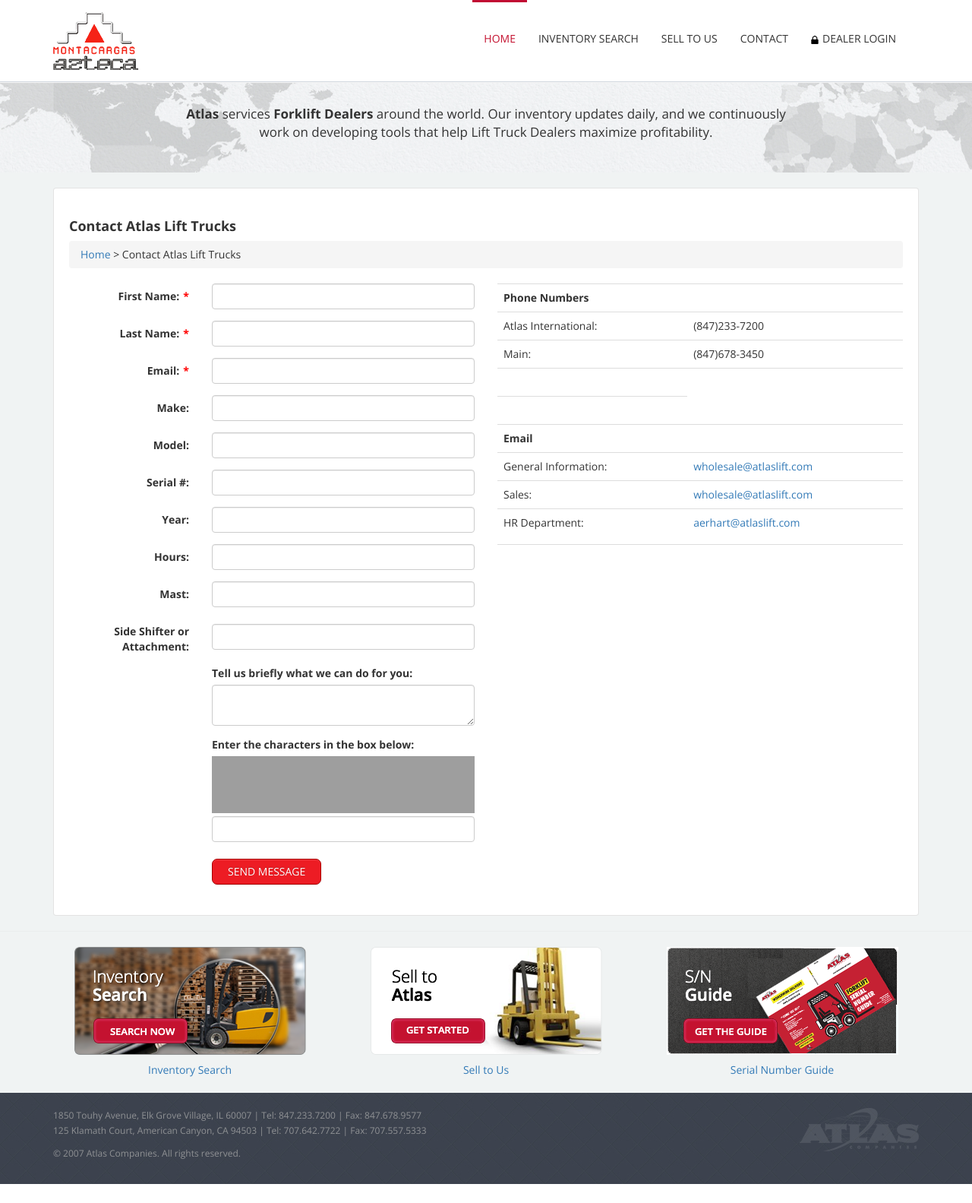
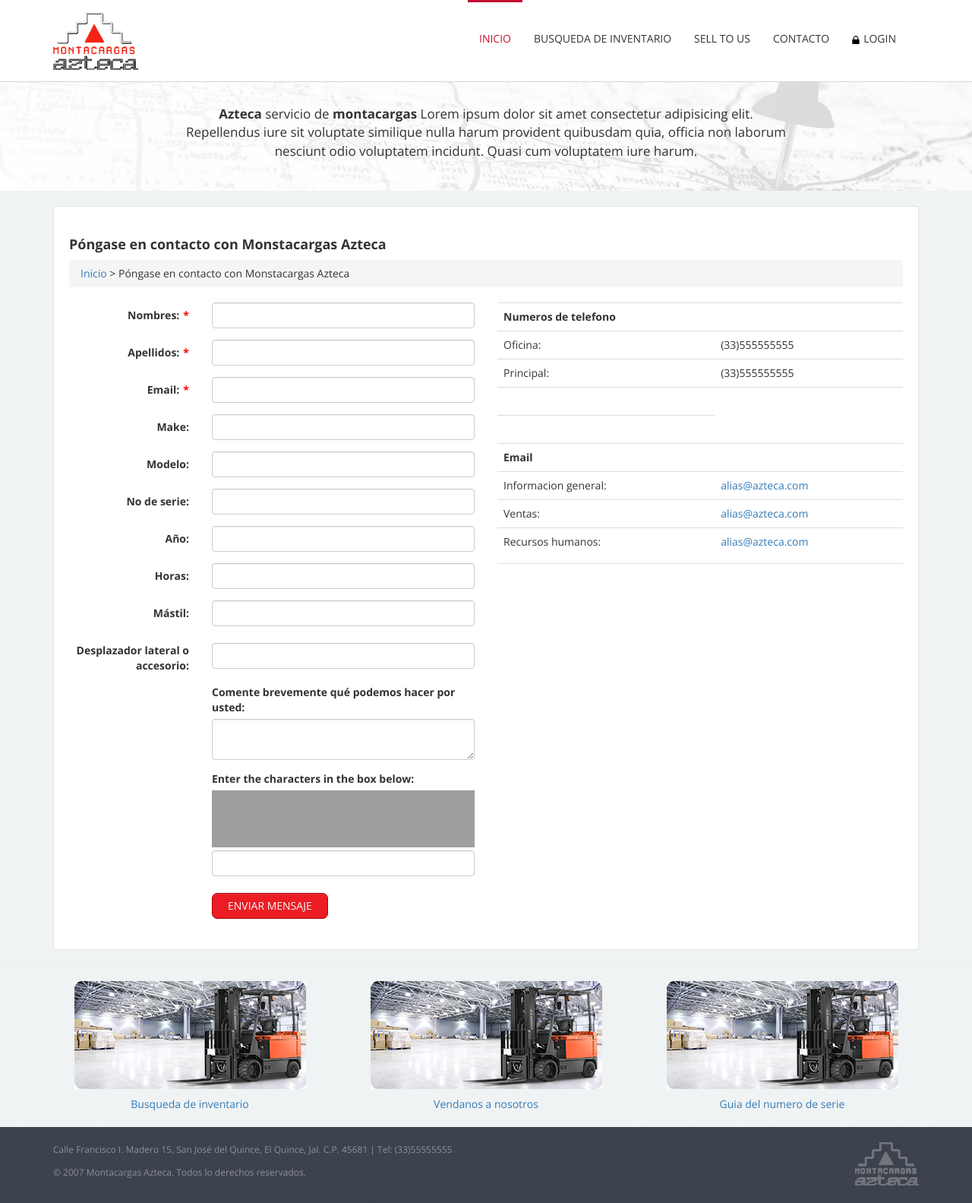
Before and after one commit to DanielVillagran/Montas, a PHP site: page /contact.html in a window 1280 px wide. Shown: the whole page at 76% size. Before the commit the page ends 1558 px from the top, so only its background shows below. Run offline with PHP 8.4, Linux system fonts and the light colour scheme; grey boxes are pictures that could not be loaded.

Commit message:
index contact y sell modificados

```diff
--- a/contact.html
+++ b/contact.html
@@ -48,12 +48,12 @@
 						</div>
 						<div id="navbar" class="navbar-collapse collapse">
 							<ul class="nav navbar-nav pull-right">
-								<li class="active"><a href="index.html">Home</a></li>
-								<li><a href="authenticate/login/index8064.html">Inventory Search</a></li>
+								<li class="active"><a href="index.html">Inicio</a></li>
+								<li><a href="authenticate/login/index8064.html">Busqueda de inventario</a></li>
 								<li><a href="sell.html">Sell to Us</a></li>
-								<li><a href="contact.html">Contact</a></li>
+								<li><a href="contact.html">Contacto</a></li>
 
-									<li class="loginLink"><a href="authenticate/login/index.html"><span><img src="include/images/secureicon.png" /></span>Dealer Login</a></li>
+									<li class="loginLink"><a href="authenticate/login/index.html"><span><img src="include/images/secureicon.png" /></span>Login</a></li>
 
 							</ul>
 						</div>
@@ -63,7 +63,7 @@
 
 			<div class="midBar">
 				<div class="container">
-					<p><strong>Atlas</strong> services <strong>Forklift Dealers</strong> around the world. Our inventory updates daily, and we continuously work on developing tools that help Lift Truck Dealers maximize profitability.</p>
+					<p><strong>Azteca</strong> servicio de <strong>montacargas</strong> Lorem ipsum dolor sit amet consectetur adipisicing elit. Repellendus iure sit voluptate similique nulla harum provident quibusdam quia, officia non laborum nesciunt odio voluptatem incidunt. Quasi cum voluptatem iure harum.</p>
 				</div>
 			</div>
 
@@ -75,11 +75,11 @@
 
 								<div class="col-sm-12">
 
-		<h1 class="pageTitle">Contact Atlas Lift Trucks</h1>
+		<h1 class="pageTitle">Póngase en contacto con Monstacargas Azteca</h1>
 
 <p class="breadcrumb">
-<a href="index.html">Home</a> &gt;
-Contact Atlas Lift Trucks
+<a href="index.html">Inicio</a> &gt;
+Póngase en contacto con Monstacargas Azteca
 </p>
 <div class="row">
 <div class="col-md-6">
@@ -87,14 +87,14 @@
 			<form action="https://www.atlasd2d.com/contact.html?&amp;" method="post" class="form-horizontal">
 
 				<div class="form-group">
-					<label for="feed_firstname" class="col-md-4 control-label">First&nbsp;Name:<span class="fieldRequired">*</span></label>
+					<label for="feed_firstname" class="col-md-4 control-label">Nombres:<span class="fieldRequired">*</span></label>
 					<div class="col-md-8">
 						<input type="text" name="feed_firstname" id="feed_firstname" value="" maxlength="50" class="form-control" />
 					</div>
 				</div>
 
 				<div class="form-group">
-					<label for="feed_lastname" class="col-md-4 control-label">Last&nbsp;Name:<span class="fieldRequired">*</span></label>
+					<label for="feed_lastname" class="col-md-4 control-label">Apellidos:<span class="fieldRequired">*</span></label>
 					<div class="col-md-8">
 						<input type="text" name="feed_lastname" id="feed_lastname" value="" maxlength="50" class="form-control" />
 					</div>
@@ -115,42 +115,42 @@
 				</div>
 
 				<div class="form-group">
-					<label for="model" class="col-md-4 control-label">Model:</label>
+					<label for="model" class="col-md-4 control-label">Modelo:</label>
 					<div class="col-md-8">
 						<input type="text" name="model" id="model" value="" maxlength="50" class="form-control" />
 					</div>
 				</div>
 
 				<div class="form-group">
-					<label for="serialnum" class="col-md-4 control-label">Serial #:</label>
+					<label for="serialnum" class="col-md-4 control-label">No de serie:</label>
 					<div class="col-md-8">
 						<input type="text" name="serialnum" id="serialnum" value="" maxlength="50" class="form-control" />
 					</div>
 				</div>
 
 				<div class="form-group">
-					<label for="year" class="col-md-4 control-label">Year:</label>
+					<label for="year" class="col-md-4 control-label">Año:</label>
 					<div class="col-md-8">
 						<input type="text" name="year" id="year" value="" maxlength="50" class="form-control" />
 					</div>
 				</div>
 
 				<div class="form-group">
-					<label for="hours" class="col-md-4 control-label">Hours:</label>
+					<label for="hours" class="col-md-4 control-label">Horas:</label>
 					<div class="col-md-8">
 						<input type="text" name="hours" id="hours" value="" maxlength="50" class="form-control" />
 					</div>
 				</div>
 
 				<div class="form-group">
-					<label for="mast" class="col-md-4 control-label">Mast:</label>
+					<label for="mast" class="col-md-4 control-label">Mástil:</label>
 					<div class="col-md-8">
 						<input type="text" name="mast" id="mast" value="" maxlength="50" class="form-control" />
 					</div>
 				</div>
 
 				<div class="form-group">
-					<label for="shifter" class="col-md-4 control-label">Side Shifter or Attachment:</label>
+					<label for="shifter" class="col-md-4 control-label">Desplazador lateral o accesorio:</label>
 					<div class="col-md-8 vtop">
 						<input type="text" name="shifter" id="shifter" value="" maxlength="50" class="form-control" />
 					</div>
@@ -159,7 +159,7 @@
 				<div class="form-group">
 					<label class="col-md-4 control-label"></label>
 					<div class="col-md-8">
-						<label for="feed_message" class="required">Tell us briefly what we can do for you:</label><br />
+						<label for="feed_message" class="required">Comente brevemente qué podemos hacer por usted:</label><br />
 						<textarea name="feed_message" id="feed_message" class="form-control"></textarea>
 					</div>
 				</div>
@@ -174,7 +174,7 @@
 </div>
 						<input type="text" name="captcha" id="captcha" value="" class="form-control" /><br />
 
-						<input type="submit" name="submit" value="Send Message" class="btn btn-primary" /><br />
+						<input type="submit" name="submit" value="Enviar mensaje" class="btn btn-primary" /><br />
 
 					</div>
 				</div>
@@ -186,15 +186,15 @@
 <table class="table">
 <tbody>
 <tr>
-<th colspan="2">Phone Numbers</th>
+<th colspan="2">Numeros de telefono</th>
 </tr>
 <tr>
-<td class="text_right">Atlas International:</td>
-<td>(847)233-7200</td>
+<td class="text_right">Oficina:</td>
+<td>(33)555555555</td>
 </tr>
 <tr>
-<td class="text_right">Main:</td>
-<td>(847)678-3450</td>
+<td class="text_right">Principal:</td>
+<td>(33)555555555</td>
 </tr>
 <tr>
 <td class="text_right">&nbsp;</td>
@@ -207,17 +207,17 @@
 <th colspan="2">Email</th>
 </tr>
 <tr>
-<td class="text_right">General Information:</td>
-<td><a href="mailto:wholesale@atlaslift.com">wholesale@atlaslift.com</a></td>
+<td class="text_right">Informacion general:</td>
+<td><a href="alias@azteca.com">alias@azteca.com</a></td>
 </tr>
 <tr>
-<td class="text_right">Sales:</td>
-<td><a href="mailto:wholesale@atlaslift.com">wholesale@atlaslift.com</a></td>
+<td class="text_right">Ventas:</td>
+<td><a href="alias@azteca.com">alias@azteca.com</a></td>
 </tr>
 <tr>
-<td class="text_right">HR Department:</td>
+<td class="text_right">Recursos humanos:</td>
 <td>
-<p><a href="mailto:aerhart@atlaslift.com">aerhart@atlaslift.com</a></p>
+<p><a href="alias@azteca.com">alias@azteca.com</a></p>
 </td>
 </tr>
 <tr>
@@ -240,16 +240,16 @@
 					<div class="container">
 						<div class="row">
 							<div class="col-sm-4">
-							<a href="index.html"><img class="img-responsive" src="include/images/inventorysearchpanel.png" alt="" /></a>
-							<a class="panelLink" href="index.html">Inventory Search</a>
+								<a href="index.html"><img class="img-responsive" src="include/images/prueba.png" alt="" /></a>
+								<a class="panelLink" href="index.html">Busqueda de inventario</a>
 							</div>
 							<div class="col-sm-4">
-							<a href="sell.html"><img class="img-responsive" src="include/images/selltoatlaspanel.png" alt="" /></a>
-							<a class="panelLink" href="sell.html">Sell to Us</a>
+								<a href="sell.html"><img class="img-responsive" src="include/images/prueba.png" alt="" /></a>
+								<a class="panelLink" href="sell.html">Vendanos a nosotros</a>
 							</div>
 							<div class="col-sm-4">
-							<a href="guide.html"><img class="img-responsive" src="include/images/snguide.gif" alt="" /></a>
-							<a class="panelLink" href="guide.html">Serial Number Guide</a>
+								<a href="guide.html"><img class="img-responsive" src="include/images/prueba.png" alt="" /></a>
+								<a class="panelLink" href="guide.html">Guia del numero de serie</a>
 							</div>
 						</div>
 					</div>
@@ -258,17 +258,17 @@
 					<div class="container">
 						<div class="row">
 							<div class="col-sm-6">
-							<p>1850 Touhy Avenue, Elk Grove Village, IL 60007 | Tel: 847.233.7200 | Fax: 847.678.9577<br />
-							125 Klamath Court, American Canyon, CA 94503 | Tel: 707.642.7722 | Fax: 707.557.5333</p>
-							<p>&copy; 2007 Atlas Companies. All rights reserved.</p>
+								<p>Calle Francisco I. Madero 15, San José del Quince, El Quince, Jal. C.P. 45681  | Tel: (33)55555555<br />
+								</p>
+								<p>&copy; 2007 Montacargas Azteca. Todos lo derechos reservados.</p>
 							</div>
 							<div class="col-sm-2 col-sm-offset-4">
-							<img src="include/images/atlasfooterlogo.png" class="img-responsive pull-right" />
+								<img src="include/images/logo2.png" class="img-responsive pull-right" />
 							</div>
 						</div>
 					</div>
 				</div>
 			</body>
 
-<!-- Mirrored from www.atlasd2d.com/contact.html by HTTrack Website Copier/3.x [XR&CO'2014], Mon, 20 May 2019 15:09:28 GMT -->
+	<!-- Mirrored from www.atlasd2d.com/ by HTTrack Website Copier/3.x [XR&CO'2014], Mon, 20 May 2019 15:09:08 GMT -->
 	</html>
--- a/include/css/main.css
+++ b/include/css/main.css
@@ -10,7 +10,7 @@
 }
 
 .midBar {
-	background:url(../images/midbarbg.jpg) center top repeat-x #f3f3f5;
+	background:url(../images/midbarbg1.jpg) center top repeat-x #f3f3f5;
 	padding:30px 0;
 	border-top:1px solid #d1d7df;
 }
--- a/index.html
+++ b/index.html
@@ -86,7 +86,7 @@
 
 			<div class="midBar">
 				<div class="container">
-					<p><strong>Atlas</strong> services <strong>Forklift Dealers</strong> around the world. Our inventory updates daily, and we continuously work on developing tools that help Lift Truck Dealers maximize profitability.</p>
+					<p><strong>Azteca</strong> servicio de <strong>montacargas</strong> Lorem ipsum dolor sit amet consectetur adipisicing elit. Repellendus iure sit voluptate similique nulla harum provident quibusdam quia, officia non laborum nesciunt odio voluptatem incidunt. Quasi cum voluptatem iure harum.</p>
 				</div>
 			</div>
 
@@ -137,7 +137,7 @@
 				<div class="container">
 					<div class="row">
 						<div class="col-sm-6">
-							<p>Calle Francisco I. Madero 15, San José del Quince, El Quince, Jal. C.P. 45681  | Tel: 847.233.7200<br />
+							<p>Calle Francisco I. Madero 15, San José del Quince, El Quince, Jal. C.P. 45681  | Tel: (33)55555555<br />
 							</p>
 							<p>&copy; 2007 Montacargas Azteca. Todos lo derechos reservados.</p>
 						</div>
```
Also changed, not shown: sell.html (+29 -29 lines), include/images/midbarbg1.jpg (added). Lines whose indentation alone changed are shown as unchanged.
